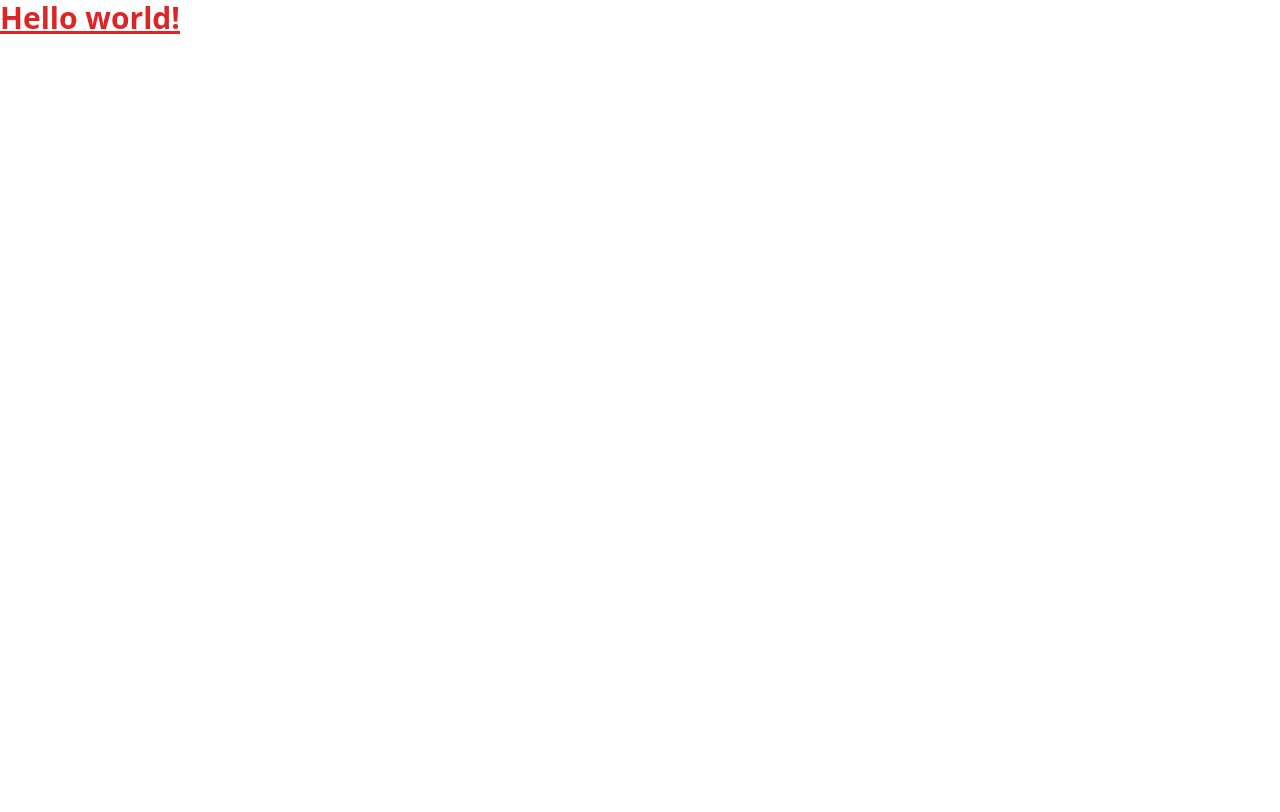
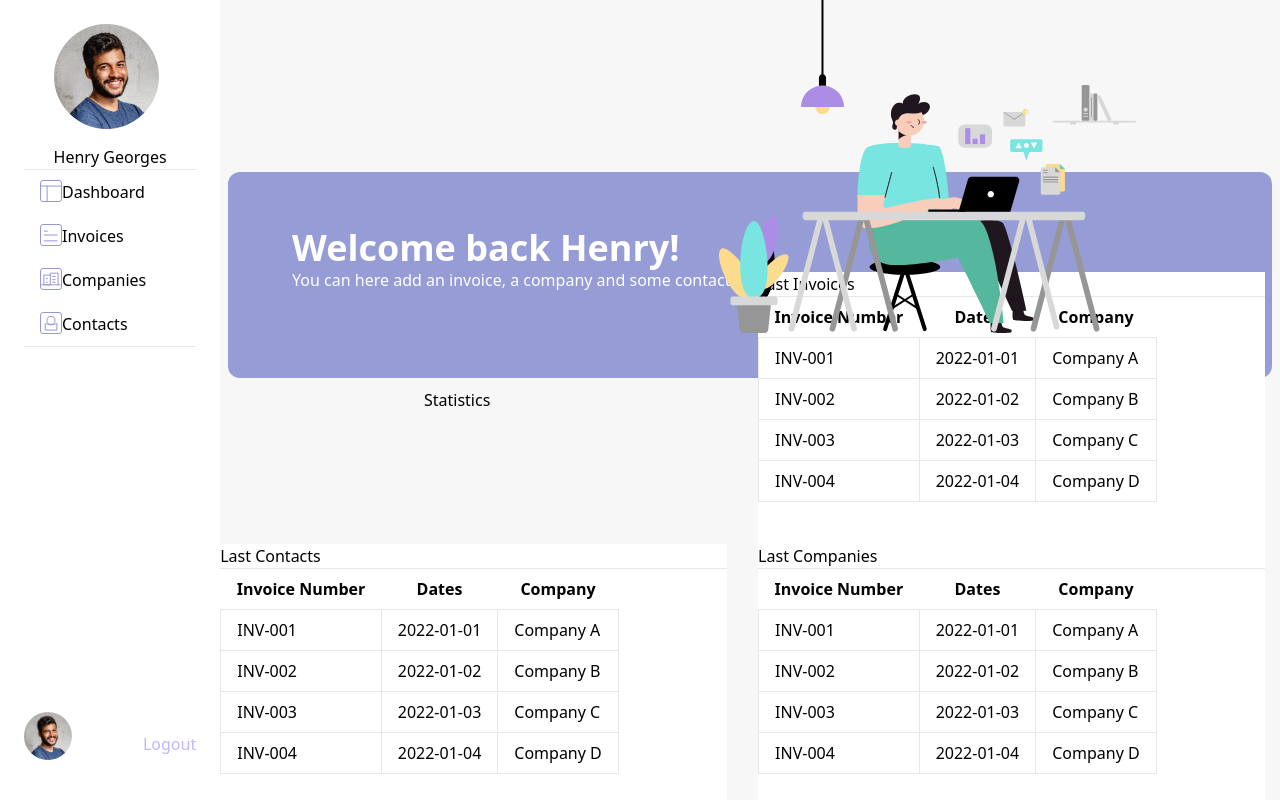
Before and after one commit to Takowski/Cogip_Project, a React (Vite) app: page / in a window 1280 px wide. Shown: the top 812 px of the page. Built offline with nearby package versions, Linux system fonts and the light colour scheme.

Commit message:
dashboard version desk

```diff
--- a/src/App.jsx
+++ b/src/App.jsx
@@ -1,14 +1,10 @@
 import { useState } from 'react'
-
+import Dashboard from './dashboard'
 
 function App() {
   return (
     <>
-      <div>
-        <h1 className="text-3xl text-red-600 font-bold underline">
-          Hello world!
-        </h1>
-      </div>
+      <Dashboard />
     </>
   )
 }
--- /dev/null
+++ b/src/dashboard.jsx
@@ -0,0 +1,163 @@
+import React from 'react';
+
+const Dashboard = () => {
+  return (
+    <div className="flex h-screen bg-mercury-50">
+      <div className="p-6 w-1/5 bg-white flex flex-col"> {/*partie de gauche}
+
+        {/* partie du haut */}
+        <div className="ml-auto mr-auto">
+          <img src="../public/Henry.png" width={105} height={105} alt="Photo de Henry Georges là" className="mb-4 rounded-full"/>
+          <p>Henry Georges</p>
+        </div>
+
+        {/* partie du milieu */}
+        <nav>
+            <hr/>
+            {/* changer les href par des Link To pour rediriger vers les pages */}
+            <a className="flex py-2.5 px-4" href="#"><svg width="22" height="22" viewBox="0 0 22 22" fill="none" xmlns="http://www.w3.org/2000/svg"><path d="M7.0968 6.03223V21.2903" stroke="#9698D6"/><rect x="0.5" y="0.5" width="21" height="21" rx="2.5" stroke="#9698D6"/><path d="M0.354858 6.03223H21.2903" stroke="#9698D6"/></svg>Dashboard</a>
+            <a className="flex py-2.5 px-4" href="#"><svg width="22" height="22" viewBox="0 0 22 22" fill="none" xmlns="http://www.w3.org/2000/svg"><path d="M3.88232 11H17.4706" stroke="#9698D6"/><path d="M3.88232 16.8235H17.4706" stroke="#9698D6"/><path d="M3.88232 7.11768H7.76468" stroke="#9698D6"/><rect x="0.5" y="0.5" width="21" height="21" rx="2.5" stroke="#9698D6"/></svg>Invoices</a>
+            <a className="flex py-2.5 px-4" href="#"><svg width="22" height="22" viewBox="0 0 22 22" fill="none" xmlns="http://www.w3.org/2000/svg"><path d="M5.82355 10.353H7.76472M5.82355 14.2354H7.76472M12.2941 8.41187H15.5294M12.2941 11.6472H15.5294M12.2941 14.2354H15.5294" stroke="#9698D6"/><path d="M1.29407 16.8236H20.7058M3.8823 16.8236V7.11768H7.1176H10.3529V16.8236H3.8823Z" stroke="#9698D6"/><path d="M10.353 7.62853V5.17651H18.1177V16.8236" stroke="#9698D6"/><rect x="0.5" y="0.5" width="21" height="21" rx="2.5" stroke="#9698D6"/></svg>Companies</a>
+            <a className="flex py-2.5 px-4" href="#"><svg width="22" height="22" viewBox="0 0 22 22" fill="none" xmlns="http://www.w3.org/2000/svg"><rect x="0.5" y="0.5" width="21" height="21" rx="2.5" stroke="#9698D6"/><path d="M16.8235 18.1176H5.17645V11.647L11 12.9411L16.8235 11.647V18.1176Z" stroke="#9698D6"/><circle cx="11" cy="8.41174" r="4.02941" stroke="#9698D6"/></svg>Contacts</a>
+            <hr />
+        </nav>
+
+        {/* partie du bas */}
+        <div className="mt-auto flex justify-between items-center">
+            <img src="../public/Henry.png" width={48} height={48} alt="Photo de Henry Georges là" className="mb-4 rounded-full"/>
+            <a className='text-violet-300' href="#">Logout</a>
+        </div>
+      </div>
+
+      <div className="grid grid-rows-3 grid-cols-2 gap-4 w-full"> {/*partie de droite*/}
+      <div className="h-378 w-1044 row-span-1 col-span-2 m-auto flex flex-col justify-end">
+  <img className="absolute top-0 right-36" width={417} height={333} src="/public/example-scene-2 1.svg" alt="" />
+
+  <div style={{ height: '206px' }} className='w-1044 h-206 bg-blue-bell-400 rounded-xl'>
+    <p className='font-bold text-4xl text-white ml-16 mt-14'>Welcome back Henry!</p>
+    <p className='text-white ml-16'>You can here add an invoice, a company and some contacts</p>
+  </div>
+</div>
+
+      {/* Deuxième ligne avec deux divs */}
+      <div className='flex items-center justify-center'>
+        <p>Statistics</p>
+        <div style={{ backgroundColor: '#4D4CAC' }} className='h-18 w-18 rounded-full mr-4'></div>
+        <div style={{ backgroundColor: '#9698D6' }} className='h-18 w-18 rounded-full mr-4'></div>
+        <div style={{ backgroundColor: '#FF808B' }} className='h-18 w-18 rounded-full mr-4'></div>
+      </div>
+      <div className='bg-white w-507 h-403'>
+        <p>Last Invoices</p>
+        <hr />
+        <table className="table-auto m-0"> {/*tableau à remplir avec les données de l'API*/}
+            <thead>
+                <tr>
+                <th className="px-4 py-2">Invoice Number</th>
+                <th className="px-4 py-2">Dates</th>
+                <th className="px-4 py-2">Company</th>
+                </tr>
+            </thead>
+            <tbody>
+                <tr>
+                <td className="border px-4 py-2">INV-001</td>
+                <td className="border px-4 py-2">2022-01-01</td>
+                <td className="border px-4 py-2">Company A</td>
+                </tr>
+                <tr>
+                <td className="border px-4 py-2">INV-002</td>
+                <td className="border px-4 py-2">2022-01-02</td>
+                <td className="border px-4 py-2">Company B</td>
+                </tr>
+                <tr>
+                <td className="border px-4 py-2">INV-003</td>
+                <td className="border px-4 py-2">2022-01-03</td>
+                <td className="border px-4 py-2">Company C</td>
+                </tr>
+                <tr>
+                <td className="border px-4 py-2">INV-004</td>
+                <td className="border px-4 py-2">2022-01-04</td>
+                <td className="border px-4 py-2">Company D</td>
+                </tr>
+            </tbody>
+        </table>
+      </div>
+
+      {/* Troisième ligne avec deux divs */}
+      <div className='bg-white w-507 h-403'>
+        <p>Last Contacts</p>
+        <hr />
+        <table className="table-auto m-0"> {/*tableau à remplir avec les données de l'API*/}
+            <thead>
+                <tr>
+                <th className="px-4 py-2">Invoice Number</th>
+                <th className="px-4 py-2">Dates</th>
+                <th className="px-4 py-2">Company</th>
+                </tr>
+            </thead>
+            <tbody>
+                <tr>
+                <td className="border px-4 py-2">INV-001</td>
+                <td className="border px-4 py-2">2022-01-01</td>
+                <td className="border px-4 py-2">Company A</td>
+                </tr>
+                <tr>
+                <td className="border px-4 py-2">INV-002</td>
+                <td className="border px-4 py-2">2022-01-02</td>
+                <td className="border px-4 py-2">Company B</td>
+                </tr>
+                <tr>
+                <td className="border px-4 py-2">INV-003</td>
+                <td className="border px-4 py-2">2022-01-03</td>
+                <td className="border px-4 py-2">Company C</td>
+                </tr>
+                <tr>
+                <td className="border px-4 py-2">INV-004</td>
+                <td className="border px-4 py-2">2022-01-04</td>
+                <td className="border px-4 py-2">Company D</td>
+                </tr>
+            </tbody>
+        </table>
+      </div>
+      <div className='bg-white w-507 h-403'>
+        <p>Last Companies</p>
+        <hr />
+        <table className="table-auto m-0"> {/*tableau à remplir avec les données de l'API*/}
+            <thead>
+                <tr>
+                <th className="px-4 py-2">Invoice Number</th>
+                <th className="px-4 py-2">Dates</th>
+                <th className="px-4 py-2">Company</th>
+                </tr>
+            </thead>
+            <tbody>
+                <tr>
+                <td className="border px-4 py-2">INV-001</td>
+                <td className="border px-4 py-2">2022-01-01</td>
+                <td className="border px-4 py-2">Company A</td>
+                </tr>
+                <tr>
+                <td className="border px-4 py-2">INV-002</td>
+                <td className="border px-4 py-2">2022-01-02</td>
+                <td className="border px-4 py-2">Company B</td>
+                </tr>
+                <tr>
+                <td className="border px-4 py-2">INV-003</td>
+                <td className="border px-4 py-2">2022-01-03</td>
+                <td className="border px-4 py-2">Company C</td>
+                </tr>
+                <tr>
+                <td className="border px-4 py-2">INV-004</td>
+                <td className="border px-4 py-2">2022-01-04</td>
+                <td className="border px-4 py-2">Company D</td>
+                </tr>
+            </tbody>
+        </table>
+      </div>
+    </div>
+
+
+    </div>
+  );
+};
+
+export default Dashboard;
--- a/tailwind.config.js
+++ b/tailwind.config.js
@@ -3,7 +3,45 @@ export default {
   content: ["./index.html",
   "./src/**/*.{js,ts,jsx,tsx}"],
   theme: {
-    extend: {},
+    extend: {
+      colors:{
+        'blue-bell': {
+          '50': '#f2f4fb',
+          '100': '#e8ebf7',
+          '200': '#d5daf0',
+          '300': '#bbc3e6',
+          '400': '#959cd6',
+          '500': '#8789cd',
+          '600': '#726ebd',
+          '700': '#615da5',
+          '800': '#504d86',
+          '900': '#43436c',
+          '950': '#29273f',
+        },
+        'mercury': {
+          '50': '#f7f7f7',
+          '100': '#e7e7e7',
+          '200': '#dfdfdf',
+          '300': '#c8c8c8',
+          '400': '#adadad',
+          '500': '#999999',
+          '600': '#888888',
+          '700': '#7b7b7b',
+          '800': '#676767',
+          '900': '#545454',
+          '950': '#363636',
+      },
+
+      },
+      width: {
+        '1044': '1044px',
+        '507': '507px',
+      },
+      height: {
+        '378': '378px',
+        '403': '403px',
+      },
+    },
   },
   plugins: [],
 }
```
Also changed, not shown: public/Henry.png (added), public/example-scene-2 1.svg (added).
